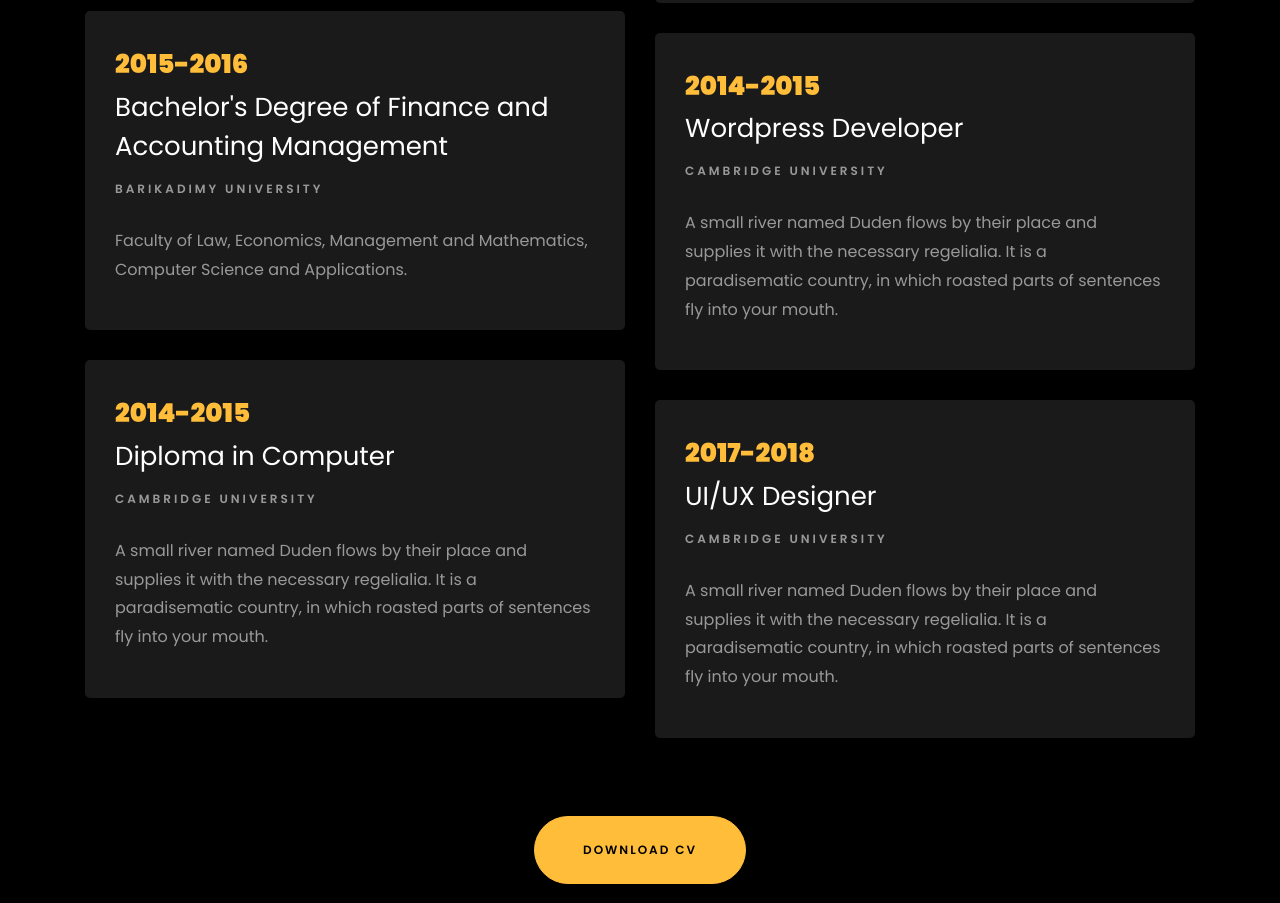
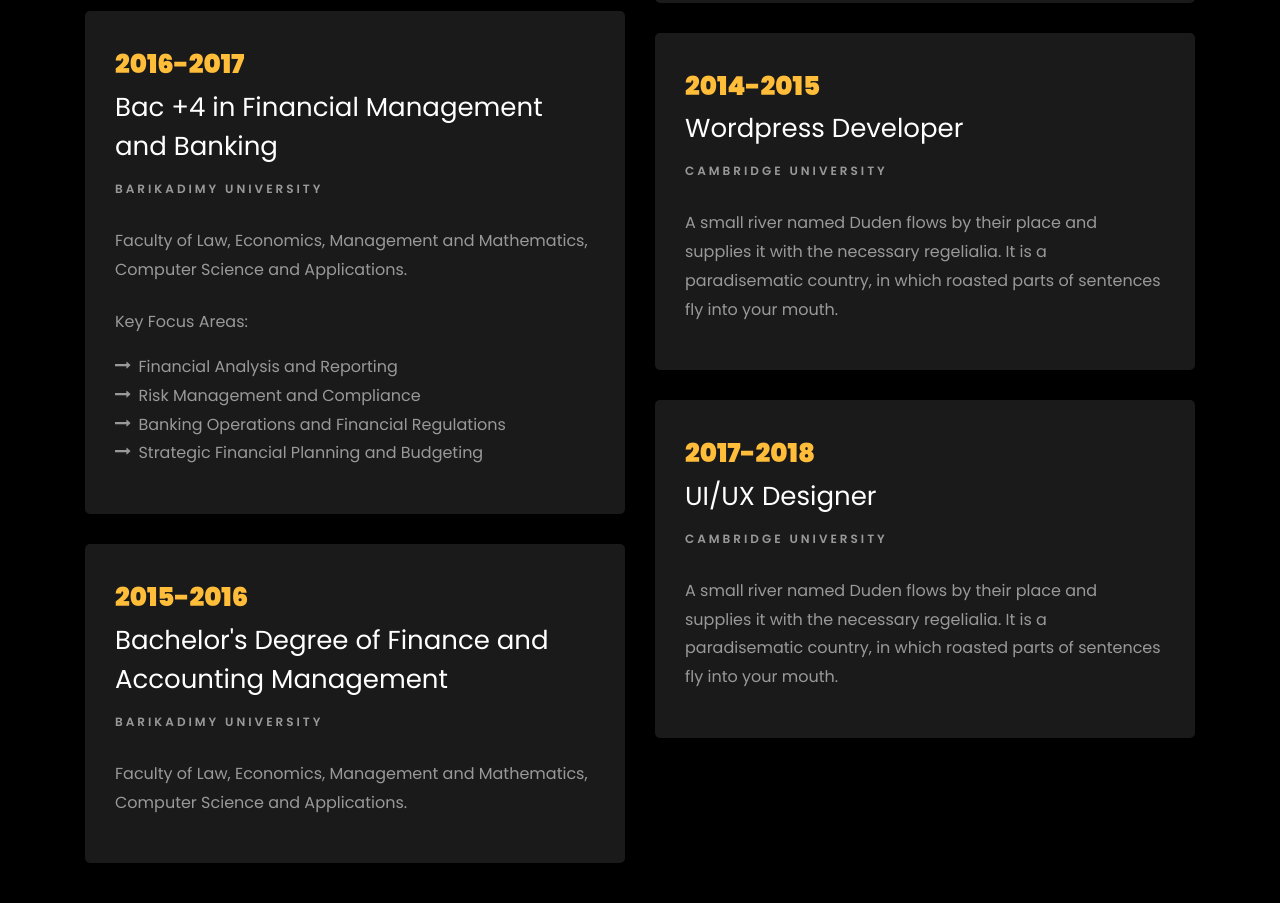
Before and after one commit to Rjvfelix/portfolio, a plain HTML site: page index.html in a window 1280 px wide. Shown: the part 2503-3406 px from the top of the page. Drawn offline with Linux system fonts and the light colour scheme; files whose address does not match are found by name.

Commit message:
Reorder list

```diff
--- a/index.html
+++ b/index.html
@@ -141,16 +141,23 @@
     					<p class="mt-4">Currently in the 3rd year of a Bachelor's degree in Database Management and Software Engineering at CNTEMAD. This program provides in-depth training in the design, management, and optimization of databases, as well as in software development and engineering. It covers key topics such as database management systems (DBMS), application development, agile methodologies, and emerging technologies in software engineering.</p>
     				</div>
     				<div class="resume-wrap ftco-animate">
+    					<span class="date">2016-2017</span>
+    					<h2>Bac +4 in Financial Management and Banking</h2>
+    					<span class="position">Barikadimy University</span>
+						<p class="mt-4">Faculty of Law, Economics, Management and Mathematics, Computer Science and Applications.</p>
+    					<p class="mt-4">Key Focus Areas:</p>
+							<ul class="list-unstyled">
+								<li><span class="icon-long-arrow-right mr-2"></span>Financial Analysis and Reporting</li>
+								<li><span class="icon-long-arrow-right mr-2"></span>Risk Management and Compliance</li>
+								<li><span class="icon-long-arrow-right mr-2"></span>Banking Operations and Financial Regulations</li>
+								<li><span class="icon-long-arrow-right mr-2"></span>Strategic Financial Planning and Budgeting</li>
+							</ul>
+    				</div>
+    				<div class="resume-wrap ftco-animate">
     					<span class="date">2015-2016</span>
     					<h2>Bachelor's Degree of Finance and Accounting Management</h2>
     					<span class="position">Barikadimy University</span>
     					<p class="mt-4">Faculty of Law, Economics, Management and Mathematics, Computer Science and Applications.</p>
-    				</div>
-    				<div class="resume-wrap ftco-animate">
-    					<span class="date">2014-2015</span>
-    					<h2>Diploma in Computer</h2>
-    					<span class="position">Cambridge University</span>
-    					<p class="mt-4">A small river named Duden flows by their place and supplies it with the necessary regelialia. It is a paradisematic country, in which roasted parts of sentences fly into your mouth.</p>
     				</div>
     			</div>
 
```
